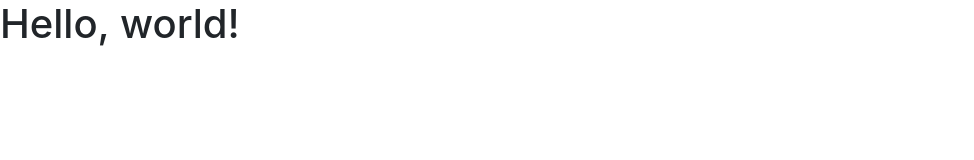
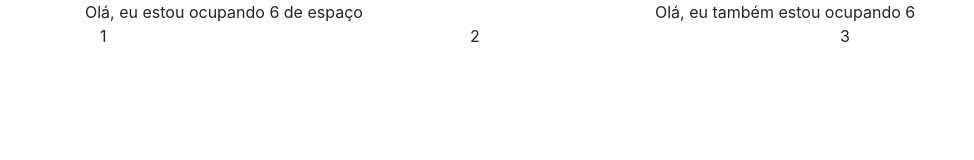
Before and after one commit to n4thinha/Site-Exemplo, a plain HTML site: page index.html in a window 1280 px wide. Shown: the whole page, without its empty margins (0-974 px from the left). Drawn offline with Linux system fonts and the light colour scheme.

Commit message:
Site Exemplo-início (div,section,etc)

```diff
--- /dev/null
+++ b/css/style.css
@@ -0,0 +1,3 @@
+.bg-azul(
+
+)
--- a/index.html
+++ b/index.html
@@ -1,22 +1,50 @@
 <!doctype html>
 <html lang="pt">
+
 <head>
   <!-- Required meta tags -->
   <meta charset="utf-8">
   <meta name="viewport" content="width=device-width, initial-scale=1, shrink-to-fit=no">
 
   <!-- Bootstrap CSS -->
-    <link rel="stylesheet" href= "css/bootstrap.min.css">
+  <link rel="stylesheet" href="css/bootstrap.min.css">
+  <link rel="stylesheet" href="css/style.css">
 
   <title>Hello, world!</title>
 </head>
+
 <body>
-    <h1>Hello, world!</h1>
+  <section id="quem-somos">
+    <div class="container">
+      <div class="row">
+        <div class="col-lg-6">
+          Olá, eu estou ocupando 6 de espaço
+        </div>
+        <div class="col-lg-6">
+          Olá, eu também estou ocupando 6
+        </div>
+      </div>
+      <div class="container">
+        <div class="row">
+          <div class="col-lg-4 bg-azul">
+            1
+          </div>
+          <div class="col-lg-4 bg-vermelho">
+            2
+          </div>
+          <div class="col-lg-4 bg-verde">
+            3
+          </div>
+        </div>
+      </div>
+    </div>
+  </section>
 
   <!-- Optional JavaScript -->
   <!-- jQuery first, then Popper.js, then Bootstrap JS -->
-    <script src= "js/jquery-3.3.1.slim.min.js"/>
-    <script src= "js/popper.min.js"/>
-    <script src="js/bootstrap.min.js"/>
+  <script src="js/jquery-3.3.1.slim.min.js" />
+  <script src="js/popper.min.js" />
+  <script src="js/bootstrap.min.js" />
 </body>
+
 </html>
```
Also changed, not shown: teste.html (added). Lines whose indentation alone changed are shown as unchanged.
